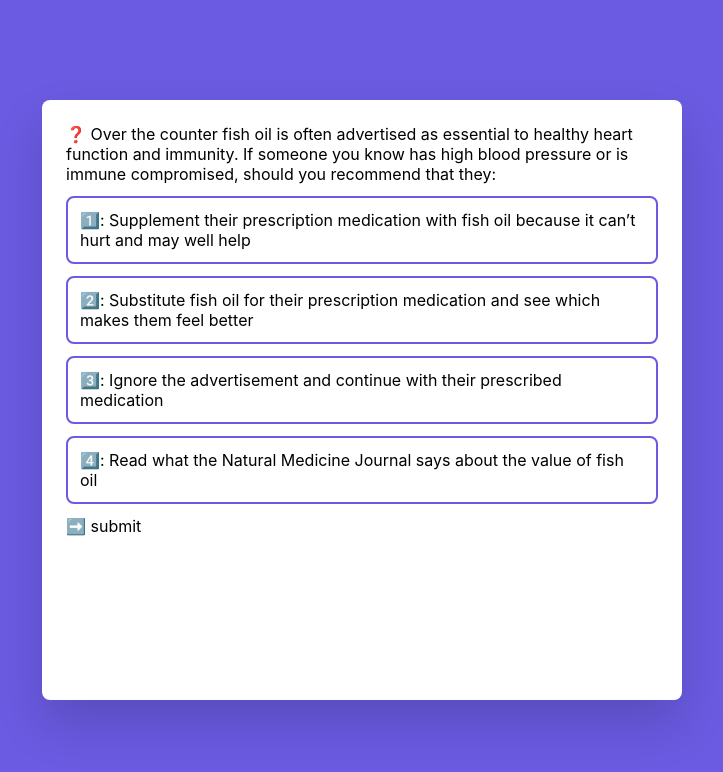
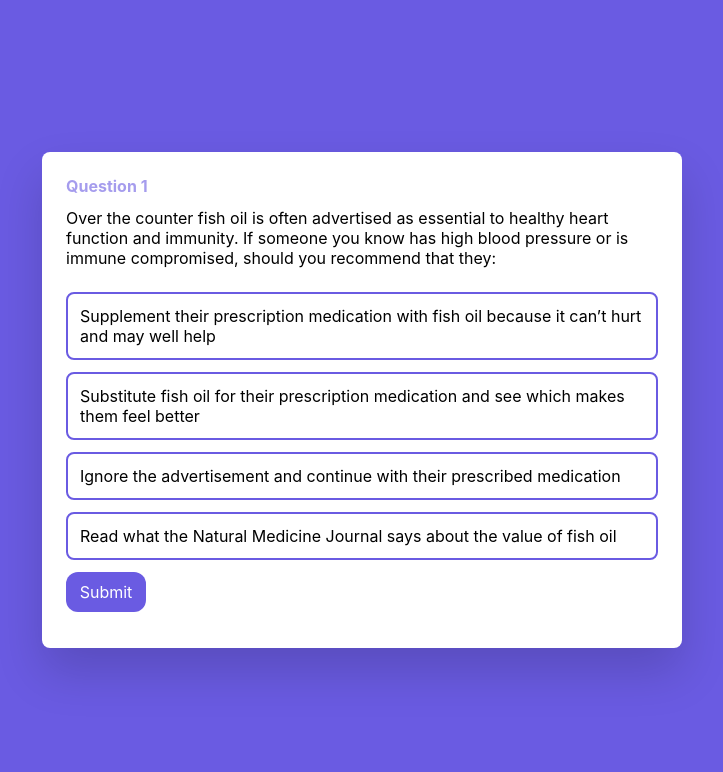
Before and after one commit to brianriwukaho/quizlet, a React (Create React App) app: page / in a window 1280 px wide. Shown: the top 772 px of the page, without its empty margins (278-1001 px from the left). Built offline with nearby package versions, Linux system fonts and the light colour scheme.

Commit message:
complete styling

```diff
--- a/src/components/Answer.tsx
+++ b/src/components/Answer.tsx
@@ -6,15 +6,6 @@ const Answer = ({
   answered,
   isCorrectAnswer,
 }: any) => {
-  const numberDict: any = {
-    // @ts-ignore
-    one: `1️⃣`,
-    // @ts-ignore
-
-    two: `2️⃣`,
-    three: `3️⃣`,
-    four: `4️⃣`,
-  };
   return (
     <div
       onClick={() => {
@@ -22,11 +13,15 @@ const Answer = ({
           onclick(index);
         }
       }}
-      className={`answer ${index === selected ? "selected" : ""}`}
+      className={`answer ${index === selected ? "selected" : ""} ${
+        answered
+          ? isCorrectAnswer
+            ? "correct-answer"
+            : "incorrect-answer"
+          : ""
+      }`}
     >
-      {`${numberDict[index]}: ${answer} ${
-        answered ? (isCorrectAnswer ? "✔️" : "❌") : ""
-      }`}
+      {`${answer} ${answered ? (isCorrectAnswer ? "✔️" : "❌") : ""}`}
     </div>
   );
 };
--- a/src/components/Context.tsx
+++ b/src/components/Context.tsx
@@ -39,11 +39,17 @@ const Content = () => {
     <div className="content">
       {!finished && questionComponents[currentQuestion]}
       {finished && (
-        <>
-          <div>Thank you for your response.</div>
-          <div>Questions Answered: {questionsAnswered}</div>
-          <div>Correct Answers: {correctAnswers}</div>
-        </>
+        <div className="finished-container">
+          <div>🙌🙌🙌</div>
+          <div>Thank you for your response</div>
+          <div>
+            You got{" "}
+            <b>
+              {correctAnswers}/{questionsAnswered}
+            </b>{" "}
+            questions correct!
+          </div>
+        </div>
       )}
     </div>
   );
--- a/src/components/Question.tsx
+++ b/src/components/Question.tsx
@@ -48,7 +48,8 @@ const Question = (props: QuestionProps) => {
 
   return (
     <div className="question">
-      <div className="question-title">❓ {question}</div>
+      <div className="question-number">Question {index + 1}</div>
+      <div className="question-title">{question}</div>
       <div className="answers-container">
         {" "}
         {answers.map((answer: Answer, index: number) => {
@@ -70,7 +71,7 @@ const Question = (props: QuestionProps) => {
       </div>
       <div className="buttons-container">
         <div
-          className="submitAnswer"
+          className="submit"
           onClick={() => {
             if (!answered && selected) {
               setAnswered(true);
@@ -79,20 +80,26 @@ const Question = (props: QuestionProps) => {
             }
           }}
         >
-          ➡️ submit
+          Submit
         </div>
         {answered && !isFinalQuestion && (
           <div className="next" onClick={() => setCurrentQuestion(index + 1)}>
             Next
           </div>
         )}
-        {answered && <div className="feedback">👍 Feedback: {feedback}</div>}
         {answered && isFinalQuestion && (
           <div onClick={() => setFinished(true)} className="finish">
             Finish
           </div>
         )}
       </div>
+      {answered && (
+        <div
+          className={`feedback ${isCorrectAnswer ? "correct" : "incorrect"}`}
+        >
+          {feedback}
+        </div>
+      )}
     </div>
   );
 };
--- a/src/index.css
+++ b/src/index.css
@@ -12,6 +12,17 @@ code {
     monospace;
 }
 
+.question-number {
+  opacity: 0.6;
+  font-weight: bold;
+  color: #6a5be2;
+}
+
+.question-title {
+  padding-top: 12px;
+  padding-bottom: 12px;
+}
+
 .content-container {
   height: 100vh;
   position: fixed;
@@ -22,12 +33,14 @@ code {
   align-items: center;
   justify-content: center;
   background-color: #6a5be2;
+  font-size: 16px;
 }
 
 .content {
-  min-height: 600px;
+  min-height: 400px;
   padding: 24px;
   box-sizing: border-box;
+  min-width: 550px;
   width: 640px;
   border-radius: 8px;
   box-shadow: 0px 24px 48px 0 rgba(0, 0, 0, 0.16);
@@ -41,6 +54,7 @@ code {
   box-sizing: border-box;
   border-radius: 8px;
   border: 2px solid #6a5be2;
+  cursor: pointer;
 }
 
 .question {
@@ -48,12 +62,105 @@ code {
   flex-direction: column;
 }
 
-.answer:hover {
-  color: #6a5be2;
-  background-color: #eee5ef;
+@media (hover: hover) {
+  .answer:hover {
+    background-color: #6a5be2;
+    opacity: 0.6;
+    color: white;
+  }
+}
+.selected {
+  background-color: #6a5be2 !important;
+  color: white !important;
 }
 
-.selected {
+@media (hover: hover) {
+  .submit:hover {
+    background-color: #6a5be2;
+    opacity: 0.6;
+    color: white;
+  }
+}
+
+.submit {
+  color: white;
+  display: flex;
+  justify-content: center;
+  align-items: center;
+  background-color: #6a5be2;
+  width: 80px;
+  height: 40px;
+  border-radius: 12px;
+  cursor: pointer;
+  margin-right: 12px;
+}
+
+.finish {
   color: #6a5be2;
-  background-color: #eee5ef;
+  display: flex;
+  justify-content: center;
+  align-items: center;
+  font-weight: bold;
+  border-radius: 12px;
+  border: 2px solid #6a5be2;
+  box-sizing: border-box;
+  width: 80px;
+  height: 40px;
+  cursor: pointer;
 }
+
+.next {
+  color: #6a5be2;
+  display: flex;
+  justify-content: center;
+  align-items: center;
+  font-weight: bold;
+  border-radius: 12px;
+  border: 2px solid #6a5be2;
+  box-sizing: border-box;
+  width: 80px;
+  height: 40px;
+  cursor: pointer;
+}
+
+@media (hover: hover) {
+  .next:hover {
+    opacity: 0.6;
+  }
+}
+
+.buttons-container {
+  display: flex;
+  flex-direction: row;
+  margin-bottom: 12px;
+}
+
+.feedback {
+  box-sizing: border-box;
+  padding: 12px;
+  border-radius: 4px;
+  line-height: 1.6;
+  overflow-wrap: break-word;
+}
+
+.finished-container {
+  font-size: 32px;
+  line-height: 1.6;
+  display: flex;
+  justify-content: center;
+  height: 550px;
+  align-items: center;
+  flex-direction: column;
+}
+
+.correct-answer {
+  border: 2px solid green;
+}
+
+.correct {
+  background-color: #9bf599;
+}
+
+.incorrect {
+  background-color: #ff8f8f;
+}
```
